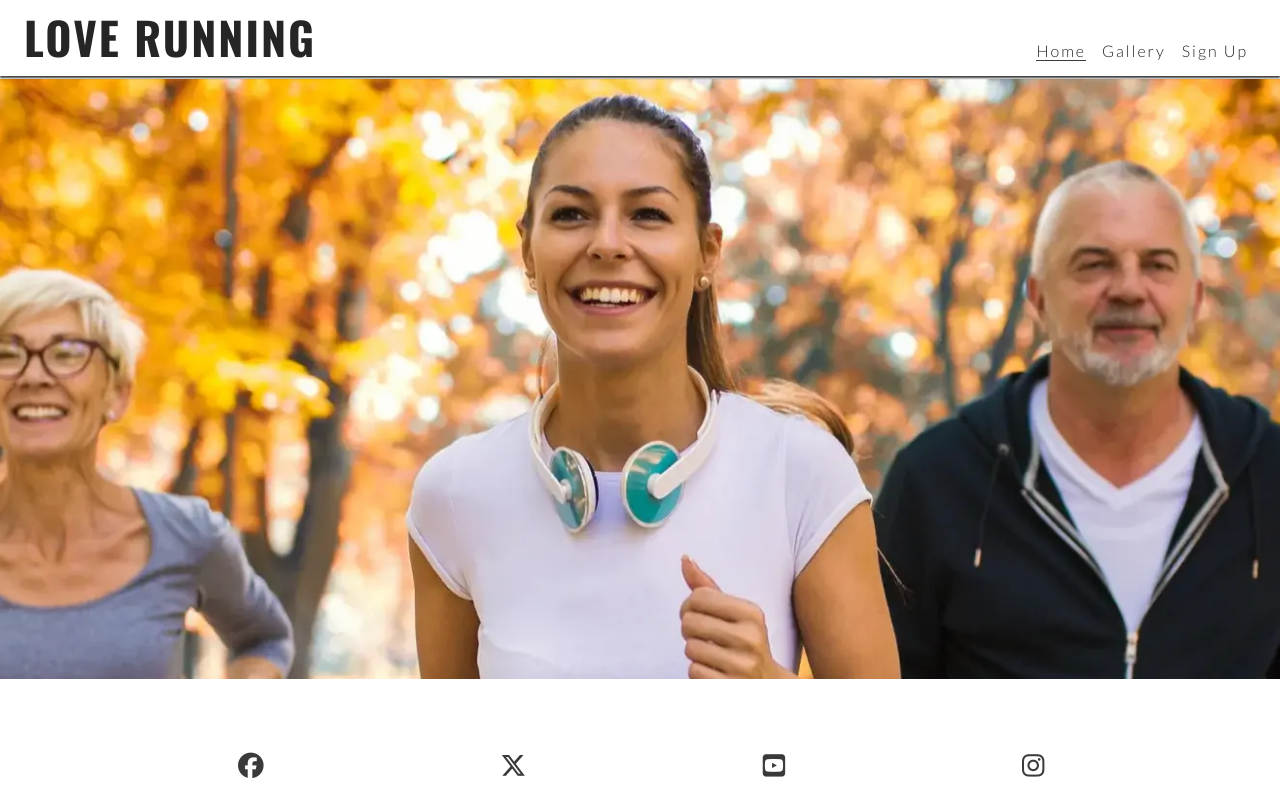
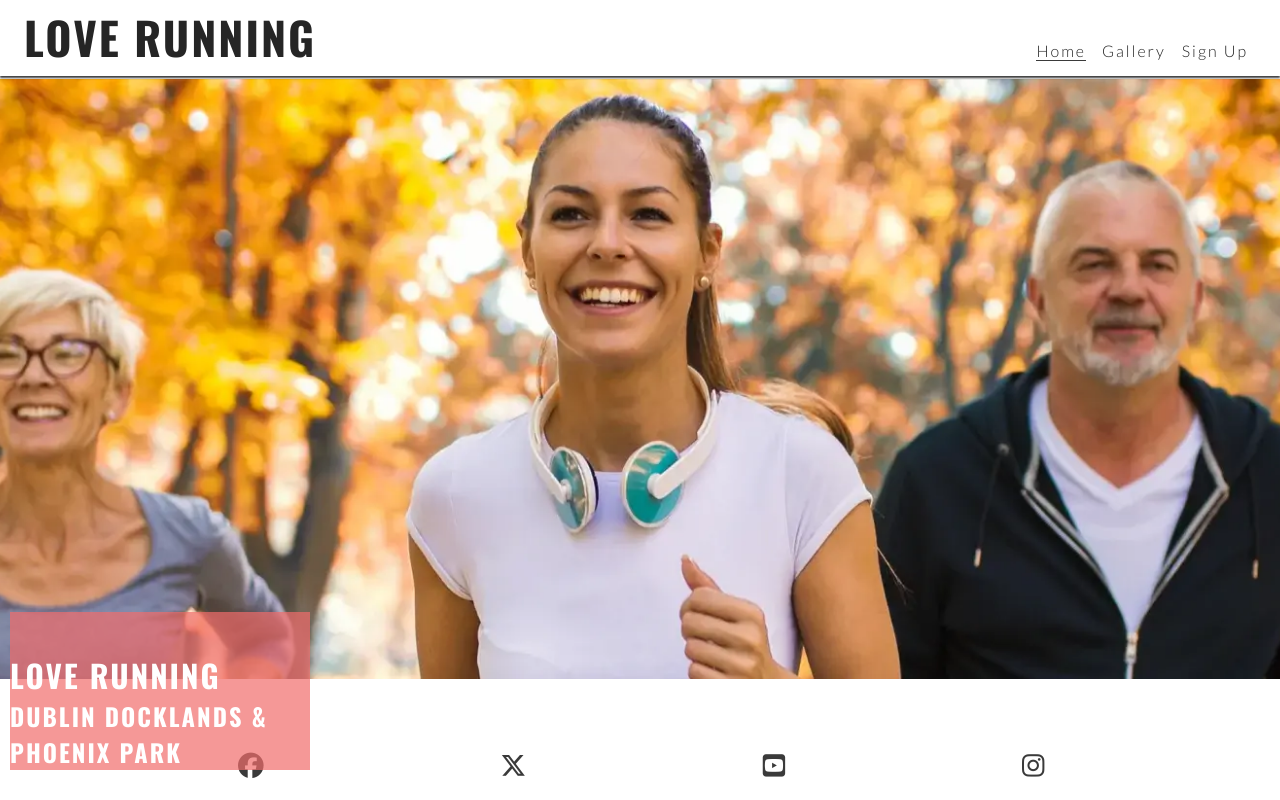
Before and after one commit to nianswe/love-running, a plain HTML site: page index.html in a window 1280 px wide. Drawn offline with nearby package versions, Linux system fonts and the light colour scheme.

Commit message:
Add cover text

```diff
--- a/assets/css/style.css
+++ b/assets/css/style.css
@@ -19,6 +19,12 @@
     font-family:'Lato', sans-serif;
 }
 
+h1, h2, h3 {
+    font-family: 'Oswald', sans-serif;
+    text-transform: uppercase;
+    letter-spacing: 2px;
+    color: #252525;
+}
 
 /* Header */
 header {
@@ -90,10 +96,7 @@
 
 }
 
-h1 {
-    font-family: 'Oswald', sans-serif;
-    text-transform: uppercase;
-}
+
 
 /* Main content */
 main {
@@ -110,6 +113,20 @@
     background: url("../images/hero-image.webp") no-repeat center center/cover;
 }
 
+#cover-text {
+    background-color: rgb(241, 109, 107, .7);
+    font-size: 130%;
+    position: absolute;
+    bottom: 30px;
+    width: 80%;
+    min-width: 200px;
+    padding-top: 40px;
+    left:10px
+}
+
+#cover-text > h2, #cover-text > h3 {
+    color: #ffffff;
+}
 
 /* Footer */
 #social-networks {
@@ -166,6 +183,12 @@
         margin-top: 79px;
     }
 
+    /* Hero */
+    #cover-text {
+        width: 300px;
+        right:50px;
+
+    }
 
 }
 
--- a/index.html
+++ b/index.html
@@ -41,7 +41,13 @@
 
   <!-- Main content-->
   <main>
-    <section id="hero"></section>
+    <section id="hero">
+      <div id="cover-text">
+        <h2>Love Running</h2>
+        <h3>Dublin Docklands & Phoenix Park</h3>
+
+      </div>
+    </section>
 
   </main>
 
```
